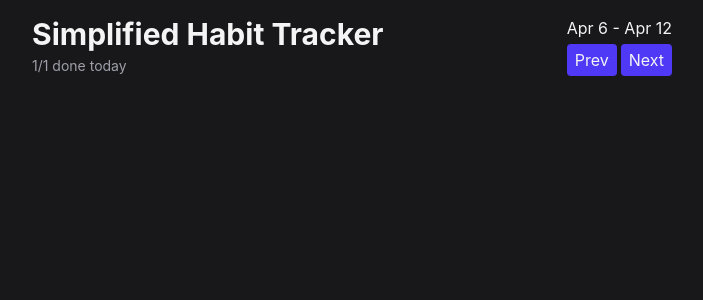
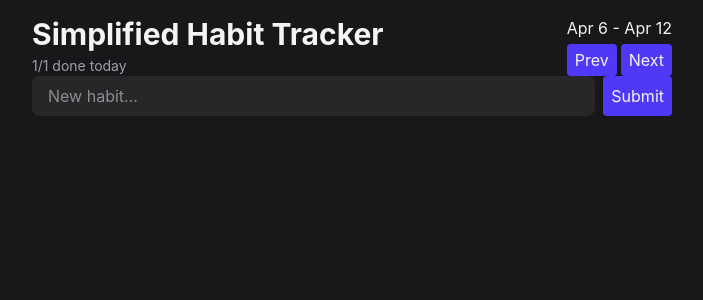
Before and after one commit to NotNotEvan/habit-tracker-template, a React (Vite) app: page / in a window 1280 px wide. Shown: the top 300 px of the page, without its empty margins (288-991 px from the left). Built offline with nearby package versions, Linux system fonts and the light colour scheme.

Commit message:
add habit form

```diff
--- a/src/App.tsx
+++ b/src/App.tsx
@@ -1,27 +1,12 @@
-import { Button } from "./components/Button"
+import { Header } from "./components/Header"
+import { HabitForm } from "./components/HabitForm"
+
 
 export default function App() {
   return (
     <div className="max-w-2xl mx-auto p-4 flex flex-col">
       <Header />
+      <HabitForm />
     </div>
   )
 }
-
-function Header() {
-  return (
-    <header className="flex items-center justify-between">
-      <div className="flex flex-col gap-1">
-        <h1 className="text-3xl font-bold">Simplified Habit Tracker</h1>
-        <span className="text-zinc-400 text-sm">1/1 done today</span>
-      </div>
-      <div className="flex flex-col gap-1">
-        <span>Apr 6 - Apr 12</span>
-        <div className="flex items-baseline gap-1">
-          <Button>Prev</Button>
-          <Button>Next</Button>
-        </div>
-      </div>
-    </header>
-  )
-}
--- /dev/null
+++ b/src/components/HabitForm.tsx
@@ -0,0 +1,10 @@
+import { Button } from "./Button";
+
+export function HabitForm() {
+  return (
+    <form className="flex gap-2">
+      <input type="text" placeholder="New habit..." className="flex-1 rounded-lg bg-zinc-800 px-4 py-2 outline-none focus-visible:ring-2 focus-visible:ring-indigo-500"/>
+      <Button>Submit</Button>
+    </form>
+  )
+}
--- /dev/null
+++ b/src/components/Header.tsx
@@ -0,0 +1,19 @@
+import { Button } from "./Button";
+
+export function Header() {
+  return (
+    <header className="flex items-center justify-between">
+      <div className="flex flex-col gap-1">
+        <h1 className="text-3xl font-bold">Simplified Habit Tracker</h1>
+        <span className="text-zinc-400 text-sm">1/1 done today</span>
+      </div>
+      <div className="flex flex-col gap-1">
+        <span>Apr 6 - Apr 12</span>
+        <div className="flex items-baseline gap-1">
+          <Button>Prev</Button>
+          <Button>Next</Button>
+        </div>
+      </div>
+    </header>
+  )
+}
```
